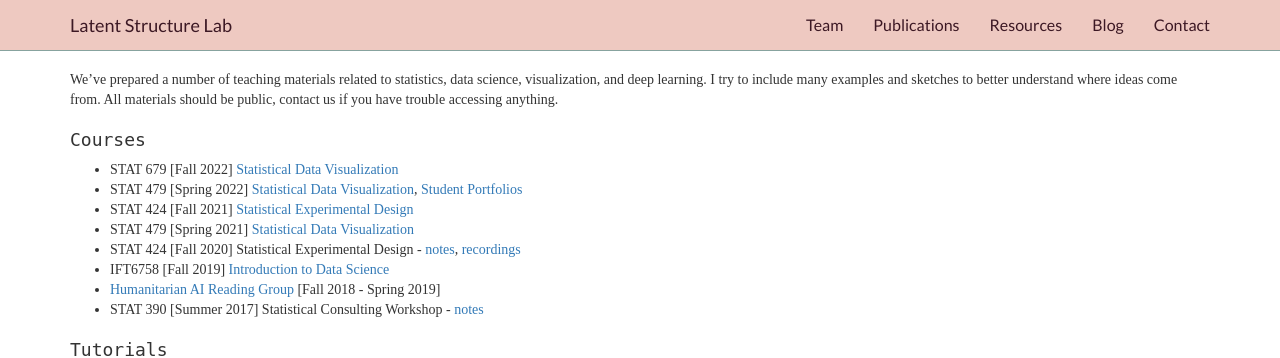
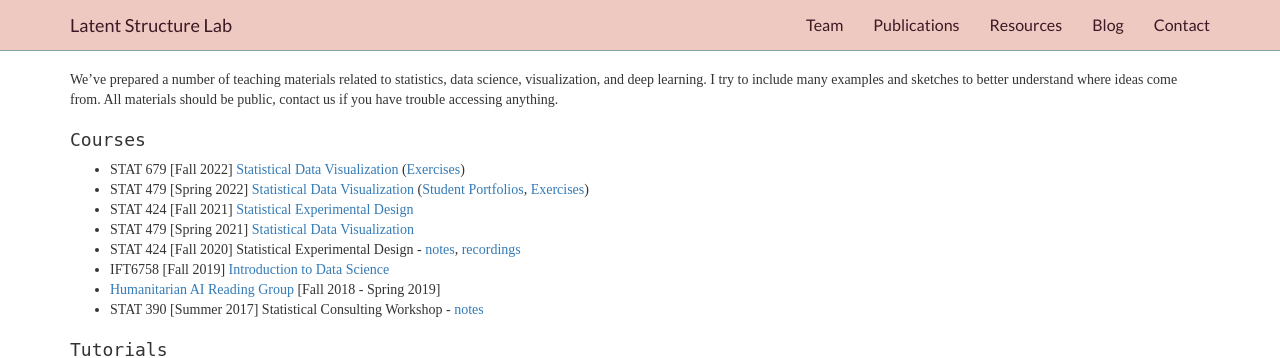
Before and after one commit to krisrs1128/LSLab, a Jekyll site: the page built from _includes/teaching.md, in a window 1280 px wide. Shown: the top 358 px of the page. Built offline with Jekyll 4.4.1, drawn with Linux system fonts in a browser that asks for light colours.

Commit message:
add exercises

```diff
--- a/_includes/teaching.md
+++ b/_includes/teaching.md
@@ -12,8 +12,8 @@
 
 ### Courses
 
-* STAT 679 [Fall 2022] [Statistical Data Visualization](https://krisrs1128.github.io/stat679_notes/)
-* STAT 479 [Spring 2022] [Statistical Data Visualization](https://github.com/krisrs1128/stat479_s22/), [Student Portfolios](https://krisrs1128.github.io/portfolio_site_s22/)
+* STAT 679 [Fall 2022] [Statistical Data Visualization](https://krisrs1128.github.io/stat679_notes/) ([Exercises](https://github.com/krisrs1128/stat679_code/raw/main/exercises/exercises.pdf))
+* STAT 479 [Spring 2022] [Statistical Data Visualization](https://github.com/krisrs1128/stat479_s22/) ([Student Portfolios](https://krisrs1128.github.io/portfolio_site_s22/), [Exercises](https://github.com/krisrs1128/stat479_s22/blob/main/exercises/exercises.pdf))
 * STAT 424 [Fall 2021] [Statistical Experimental Design](https://krisrs1128.github.io/stat424_f21/)
 * STAT 479 [Spring 2021] [Statistical Data Visualization](https://krisrs1128.github.io/stat479/)
 * STAT 424 [Fall 2020] Statistical Experimental Design - [notes](https://drive.google.com/drive/folders/1rnJlAXs57WyMcTzwQ5HNT_eCecEI3gQh), [recordings](https://mediaspace.wisc.edu/channel/STAT+424+Fall+2020/180027062)
```
